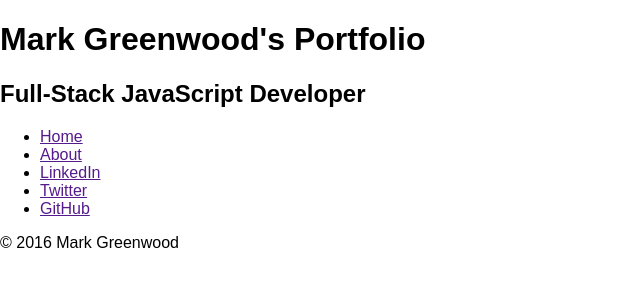
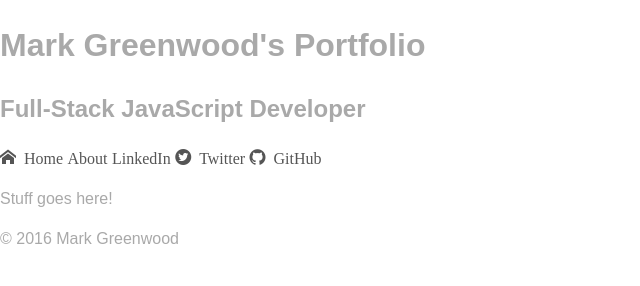
Before and after one commit to markgreenwood/portfolio, a plain HTML site: page index.html in a window 1280 px wide. Shown: the whole page, without its empty margins (0-640 px from the left). Drawn offline with Linux system fonts and the light colour scheme.

Commit message:
Added menu items to nav, added CSS to make menu responsive, mobile-first, added icon support

```diff
--- a/index.html
+++ b/index.html
@@ -6,6 +6,7 @@
     <title>Mark Greenwood's Portfolio</title>
     <!-- CSS directory structure recommended by Aaron Krause -->
     <link rel="stylesheet" href="vendor/styles/normalize.css">
+    <link rel="stylesheet" href="styles/icons.css">
     <link rel="stylesheet" href="styles/base.css">
     <link rel="stylesheet" href="styles/layout.css">
     <link rel="stylesheet" href="styles/module.css">
@@ -14,17 +15,19 @@
     <header>
         <h1>Mark Greenwood's Portfolio</h1>
         <h2>Full-Stack JavaScript Developer</h2>
-        <nav>
+        <nav class="main-nav">
+            <div class="icon-menu"></div>
             <ul>
-                <li><a href="">Home</a></li>
-                <li><a href="">About</a></li>
-                <li><a href="">LinkedIn</a></li>
-                <li><a href="">Twitter</a></li>
-                <li><a href="">GitHub</a></li>
+                <li class="tab"><a class="icon-home" href="index.html"> Home</a></li>
+                <li class="tab"><a class="icon-about" href="#">About</a></li>
+                <li><a class="icon-linkedin" href="https://www.linkedin.com/in/markjgreenwood" target="_blank"> LinkedIn</a></li>
+                <li><a class="icon-twitter3" href="https://twitter.com/MarkGreenwood4" target="_blank"> Twitter</a></li>
+                <li><a class="icon-github" href="https://github.com/markgreenwood" target="_blank"> GitHub</a></li>
             </ul>
         </nav>
     </header>
     <main>
+        <p>Stuff goes here!</p>
     </main>
     <footer>
         &copy; 2016 Mark Greenwood
--- a/styles/base.css
+++ b/styles/base.css
@@ -0,0 +1,10 @@
+body {
+    line-height: 1.5;
+    font-size: 100%;
+    color: darkgray;
+}
+
+a, a:link, a:active {
+    text-decoration: none;
+    color: #555;
+}
--- /dev/null
+++ b/styles/icons.css
@@ -0,0 +1,70 @@
+@font-face {
+	font-family: 'icomoon';
+	src:url('fonts/icomoon.eot?wfb79s');
+	src:url('fonts/icomoon.eot?wfb79s#iefix') format('embedded-opentype'),
+		url('fonts/icomoon.ttf?wfb79s') format('truetype'),
+		url('fonts/icomoon.woff?wfb79s') format('woff'),
+		url('fonts/icomoon.svg?wfb79s#icomoon') format('svg');
+	font-weight: normal;
+	font-style: normal;
+}
+
+[class^="icon-"], [class*=" icon-"] {
+	font-family: 'icomoon';
+	speak: none;
+	font-style: normal;
+	font-weight: normal;
+	font-variant: normal;
+	text-transform: none;
+	line-height: 1;
+
+	/* Better Font Rendering =========== */
+	-webkit-font-smoothing: antialiased;
+	-moz-osx-font-smoothing: grayscale;
+}
+
+.icon-home::before {
+	content: "\e908";
+}
+.icon-home3::before {
+	content: "\e900";
+}
+.icon-address-book::before {
+	content: "\e901";
+}
+.icon-rocket::before {
+	content: "\e909";
+}
+.icon-power::before {
+	content: "\e90a";
+}
+.icon-menu::before {
+	content: "\e902";
+}
+.icon-link::before {
+	content: "\e903";
+}
+.icon-happy::before {
+	content: "\e904";
+}
+.icon-happy2::before {
+	content: "\e905";
+}
+.icon-plus::before {
+	content: "\e90b";
+}
+.icon-minus::before {
+	content: "\e90c";
+}
+.icon-cross::before {
+	content: "\e90d";
+}
+.icon-checkmark::before {
+	content: "\e90e";
+}
+.icon-twitter3::before {
+	content: "\e906";
+}
+.icon-github::before {
+	content: "\e907";
+}
--- a/styles/layout.css
+++ b/styles/layout.css
@@ -0,0 +1,9 @@
+.main-nav ul {
+    display: none;
+    padding: 0;
+    clear: both;
+}
+
+.main-nav:hover ul {
+    display: block;
+}
--- a/styles/module.css
+++ b/styles/module.css
@@ -0,0 +1,16 @@
+.icon-menu {
+    float: right;
+    font-size: 200%;
+}
+
+@media only screen and (min-width: 640px){
+    .icon-menu {
+        display: none;
+    }
+    .main-nav ul {
+        display: block;
+    }
+    .main-nav li {
+        display: inline;
+    }
+}
```
Also changed, not shown: styles/fonts/icomoon.ttf (added), styles/fonts/icomoon.woff (added), 2 other files.
